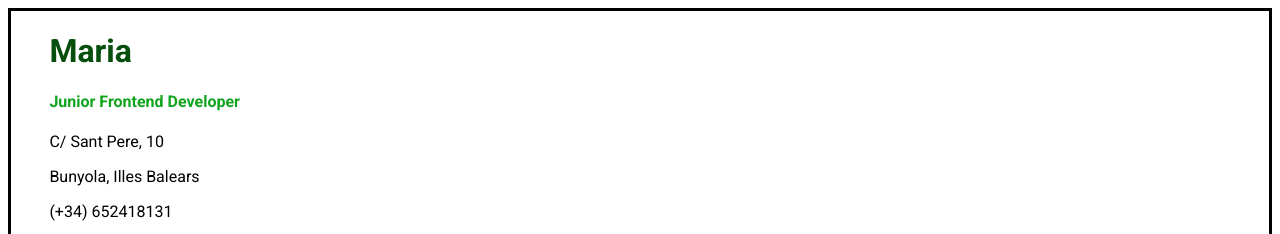
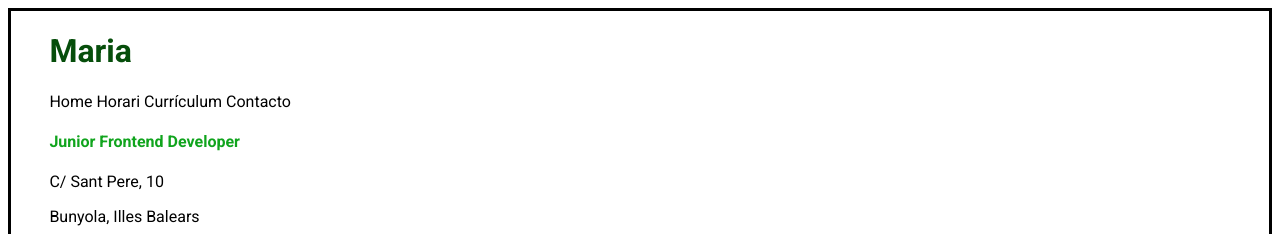
Before and after one commit to Maria-esliceu/debian_serveis, a plain HTML site: page curriculum.html in a window 1280 px wide. Shown: the top 234 px of the page. Drawn offline with Linux system fonts and the light colour scheme.

Commit message:
conseguit

```diff
--- a/curriculum.html
+++ b/curriculum.html
@@ -11,6 +11,12 @@
 </head>
 <body>
     <h1>Maria</h1>
+    <nav>
+        <a href="index.html">Home</a>
+        <a href="horari.html">Horari</a>
+        <a href="curriculum.html">Currículum</a>
+        <a href="contacto.html">Contacto</a>
+    </nav>
     <h4>Junior Frontend Developer</h4>
     <div>
         <a href="https://www.google.com/maps/@39.6967006,2.6988399,3a,75y,352.48h,86.13t/data=!3m7!1e1!3m5!1sSFWi820WEsuWrbuuQroZUg!2e0!6shttps:%2F%2Fstreetviewpixels-pa.googleapis.com%2Fv1%2Fthumbnail%3Fcb_client%3Dmaps_sv.tactile%26w%3D900%26h%3D600%26pitch%3D3.8672320591344516%26panoid%3DSFWi820WEsuWrbuuQroZUg%26yaw%3D352.4781184187156!7i16384!8i8192?authuser=0&coh=205410&entry=ttu&g_ep=EgoyMDI0MTAwMS4wIKXMDSoASAFQAw%3D%3D">C/ Sant Pere, 10</a>
```
Also changed, not shown: contacto.html (+2 -2 lines), cursos.html (+2 -2 lines), horari.html (+6 -0 lines).
